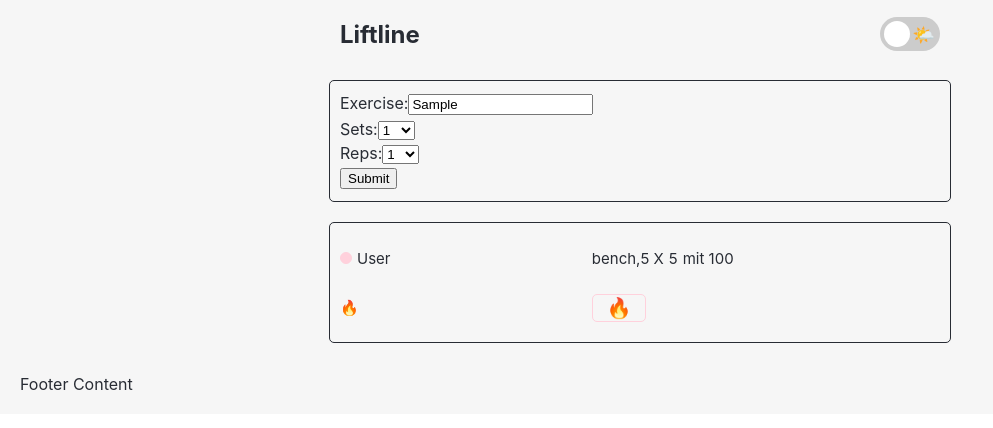
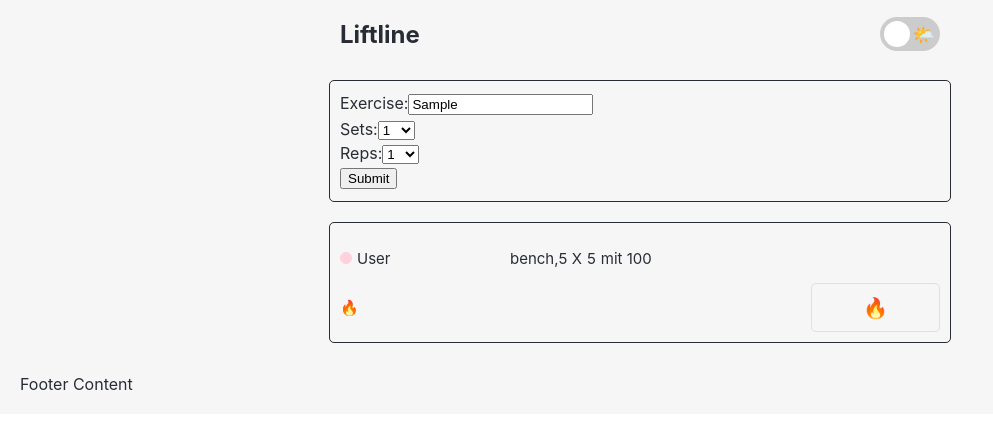
Before and after one commit to leonardkulms/liftline, a React (Create React App) app: page / in a window 1280 px wide. Both pictures are taken after typing "Sample" into the empty fields and a click on the button "Submit". Shown: the top 428 px of the page, without its empty margins (0-993 px from the left). Built offline with nearby package versions, Linux system fonts and the light colour scheme.

Commit message:
improve lift styling

```diff
--- a/src/stylesheets/_lift.scss
+++ b/src/stylesheets/_lift.scss
@@ -1,7 +1,7 @@
 .app--lift {
   min-width: 300px;
   display: grid;
-  grid-template-columns: auto auto;
+  grid-template-columns: 170px auto;
   grid-template-rows: 50px auto;
   place-items: center start;
   border: 1px solid $light;
@@ -31,13 +31,15 @@
 
 .app--lift-reaction {
   width: 100%;
-  display: grid;
-  grid-template-columns: 90px auto;
+  height: 100%;
+  display: flex;
+  justify-content: flex-end;
 }
 
 .app--lift-reaction-button {
   @include button;
-  width: 60%;
+  width: 30%;
+  height: 100%;
 }
 
 .app--lift-reaction-icon {
```
